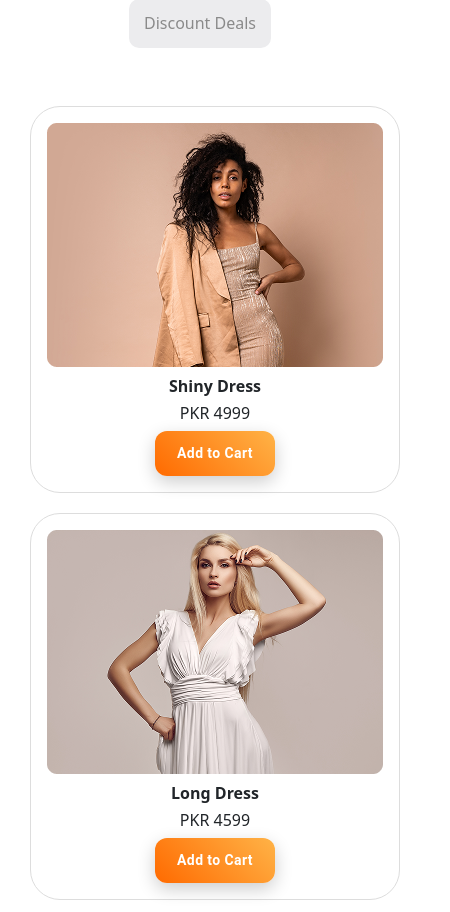
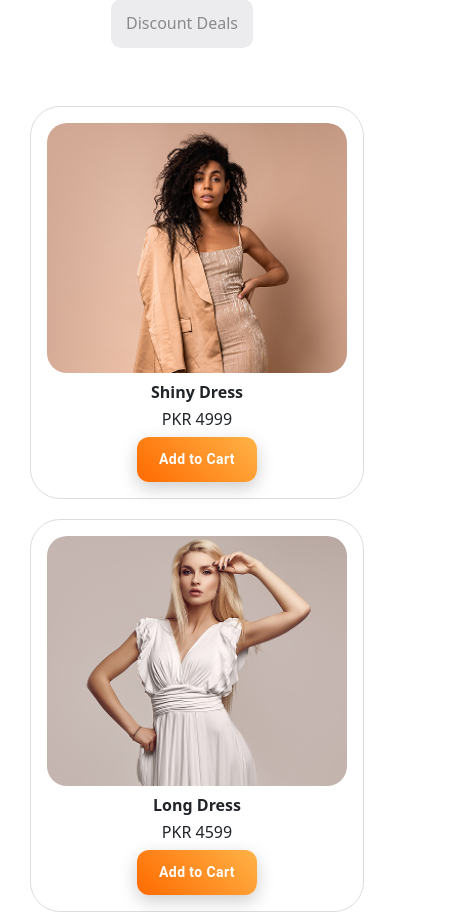
Before and after one commit to abdulrehmangull495/Arecom, a React (Vite) app: page / in a window 390 px wide. Shown: the part 3400-4312 px from the top of the page, 450 px wide, since content can reach past the window. Built offline with nearby package versions, Linux system fonts and the light colour scheme.

Commit message:
update cards section

```diff
--- a/src/components/Home.css
+++ b/src/components/Home.css
@@ -800,8 +800,7 @@
     font-weight: 700;
     cursor: pointer;
   }
-
-  .cards {
+    .cards {
     display: flex;
     flex-direction: column;
     gap: 20px;
@@ -820,9 +819,15 @@
 
   .product-card {
     flex: 1;
-    padding: 7px;
+    padding: 16px;
     border: 1px solid #ddd;
     text-align: center;
+  }
+  .product-card img {
+    width: 300px;
+    height: 250px;
+    object-fit: cover;
+    border-radius: 20px;
   }
   .viewmore {
     background-color: black;
@@ -1351,6 +1356,12 @@
     border: 1px solid #ddd;
     text-align: center;
   }
+  .product-card img {
+    width: 320px;
+    height: 270px;
+    object-fit: cover;
+    border-radius: 20px;
+  }
   .viewmore {
     background-color: black;
     color: white;
--- a/src/components/Signin.css
+++ b/src/components/Signin.css
@@ -163,6 +163,7 @@
     outline: none;
     border: none;
     gap: 10px;
+
 }
 
 .signinbtn{
```
